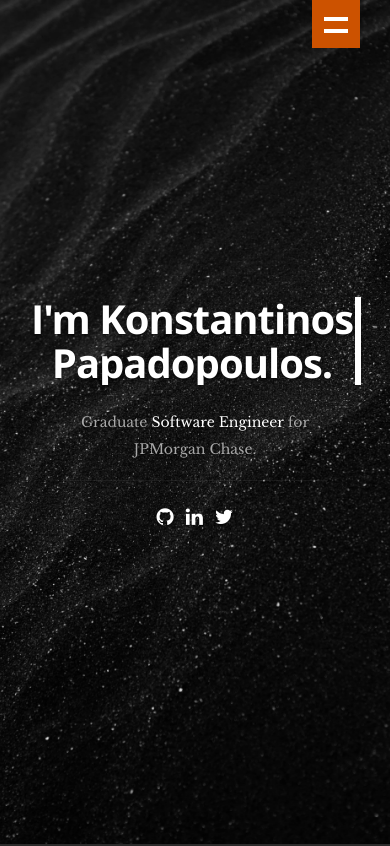
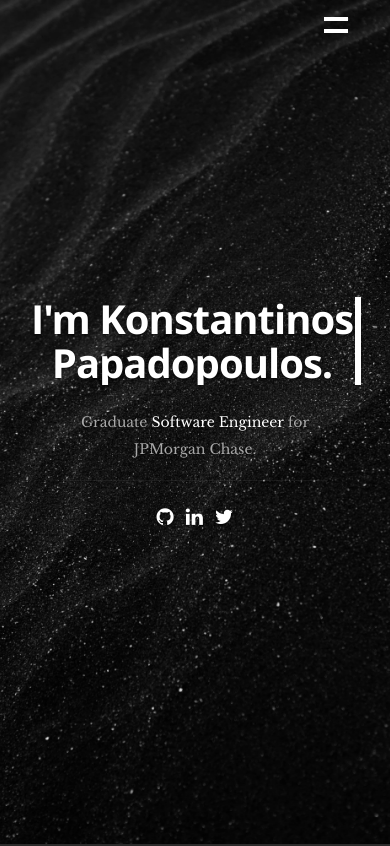
Before and after one commit to KonstantinosPapadopoulos/personal-website, a React (Create React App) app: page / in a window 390 px wide. Shown: the top 846 px of the page. Built offline with nearby package versions, Linux system fonts and the light colour scheme.

Commit message:
Removed background color at the header

```diff
--- a/public/css/media-queries.css
+++ b/public/css/media-queries.css
@@ -112,7 +112,6 @@
 	   width: 48px;
 		height: 48px;
 		text-align: left;
-		background-color: #CC5200;
 		position: relative;
       border: none;
       float: right;
```
